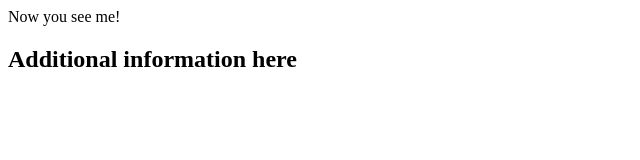
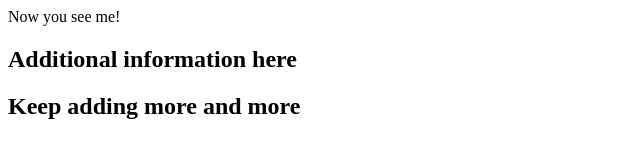
Before and after one commit to jackhclee/wallymobi, a plain HTML site: page hidden.html in a window 1280 px wide. Shown: the whole page, without its empty margins (0-640 px from the left). Drawn offline with Linux system fonts and the light colour scheme.

Commit message:
second addition

```diff
--- a/hidden.html
+++ b/hidden.html
@@ -3,5 +3,6 @@
     <body>
         Now you see me!
         <h2>Additional information here</h2>
+        <h2>Keep adding more and more</h2>
     </body>
 </html>
```
